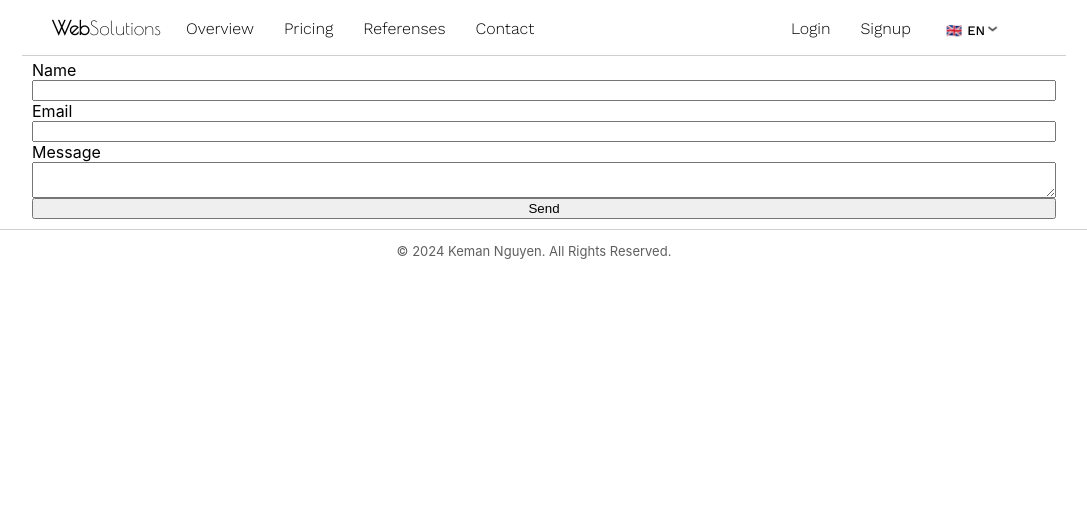
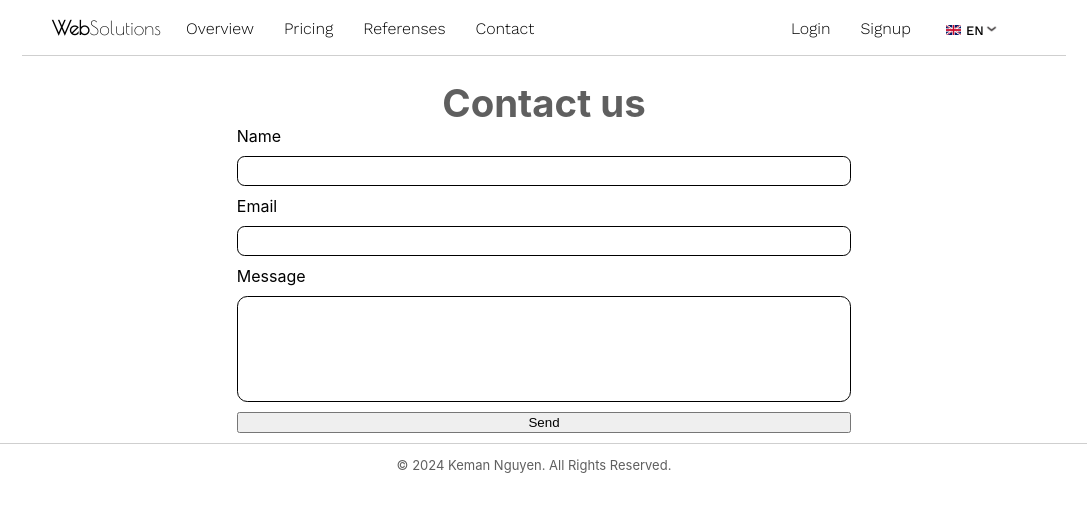
Before and after one commit to kemannguyen/Websolutions, a React (Create React App) app: page /contact in a window 1280 px wide. Shown: the top 512 px of the page, without its empty margins (106-1193 px from the left). Built offline with nearby package versions, Linux system fonts and the light colour scheme.

Commit message:
fix: translation icon dixed for all browsers

```diff
--- a/src/Components/CustomSelector.js
+++ b/src/Components/CustomSelector.js
@@ -3,10 +3,12 @@ import "../Styles/CustomSelector.css";
 import i18n from "../i18n";
 import arrowup from "../Image/arrow-ios-upward-outline.png";
 import arrowdown from "../Image/arrow-ios-downward-outline.png";
+import SV from "../Image/SV.png";
+import GB from "../Image/GB.png";
 
 const options = [
-  { value: "en", label: "EN", icon: "🇬🇧" },
-  { value: "sv", label: "SV", icon: "🇸🇪" },
+  { value: "en", label: "EN", icon: GB },
+  { value: "sv", label: "SV", icon: SV },
 ];
 
 const CustomSelector = () => {
@@ -39,7 +41,7 @@ const CustomSelector = () => {
   return (
     <div className="custom-select work-sans font-small bold-mid">
       <div className="select-header" onClick={openSelector}>
-        <span className="icon">{selectedLanguage.icon}</span>
+        <img className="icon" src={selectedLanguage.icon} />
         <span>{selectedLanguage.label}</span>
         <span>
           <img className="arrow" src={arrowIcon} />
@@ -52,7 +54,7 @@ const CustomSelector = () => {
             className="select-option"
             onClick={() => HandleClick(option)}
           >
-            <span className="icon">{option.icon}</span>
+            <img className="icon" src={option.icon} />
             <span>{option.label}</span>
           </div>
         ))}
--- /dev/null
+++ b/src/Components/Snackbar.js
@@ -0,0 +1,16 @@
+import React, { useEffect } from "react";
+import "../Styles/Snackbar.css"; // Optional: to style the Snackbar
+
+const Snackbar = ({ message, duration = 3000, onClose }) => {
+  useEffect(() => {
+    const timer = setTimeout(() => {
+      onClose();
+    }, duration);
+
+    return () => clearTimeout(timer);
+  }, [duration, onClose]);
+
+  return <div className="snackbar">{message}</div>;
+};
+
+export default Snackbar;
--- a/src/Pages/ContactPage/ContactPage.js
+++ b/src/Pages/ContactPage/ContactPage.js
@@ -1,8 +1,22 @@
-import React, { useRef } from "react";
+import React, { useRef, useState } from "react";
 import emailjs from "@emailjs/browser";
+import "../../Styles/ContactPage.css";
+import Snackbar from "../../Components/Snackbar";
 
 const ContactPage = () => {
   const form = useRef();
+
+  //Snackbar
+  const [snackbarVisible, setSnackbarVisible] = useState(false);
+  const [snackbarMessage, setSnackbarMessage] = useState("");
+
+  const showSnackbar = (message) => {
+    setSnackbarMessage(message);
+    setSnackbarVisible(true);
+  };
+  const handleCloseSnackbar = () => {
+    setSnackbarVisible(false);
+  };
 
   const sendEmail = (e) => {
     e.preventDefault();
@@ -18,8 +32,11 @@ const ContactPage = () => {
       .then(
         () => {
           console.log("SUCCESS!");
+          showSnackbar("Message has sent successfully");
+          document.getElementById("msg-form").reset();
         },
         (error) => {
+          showSnackbar("Error occured, message not could not send");
           console.log("FAILED...", error.text);
         }
       );
@@ -27,15 +44,40 @@ const ContactPage = () => {
 
   return (
     <div className="general navbarpadding">
-      <form className="flex-dir-ver" ref={form} onSubmit={sendEmail}>
+      <div className="flex-dir-hor paddingy-20">
+        <text className="font-title font-gray mx-auto bold">Contact us</text>
+      </div>
+      <form
+        id="msg-form"
+        className="flex-dir-ver contact-form mx-auto"
+        ref={form}
+        onSubmit={sendEmail}
+      >
         <label>Name</label>
-        <input type="text" name="from_name" />
+        <input
+          className="mt-10 mb-10 input"
+          type="text"
+          name="from_name"
+          required
+        />
         <label>Email</label>
-        <input type="email" name="from_email" />
+        <input
+          className="mt-10 mb-10 input"
+          type="email"
+          name="from_email"
+          required
+        />
         <label>Message</label>
-        <textarea name="message" />
+        <textarea className="msgbox" type="text" name="message" required />
         <input type="submit" value="Send" />
       </form>
+      {snackbarVisible && (
+        <Snackbar
+          message={snackbarMessage}
+          duration={3000}
+          onClose={handleCloseSnackbar}
+        />
+      )}
     </div>
   );
 };
--- /dev/null
+++ b/src/Styles/ContactPage.css
@@ -0,0 +1,29 @@
+.contact-form {
+  width: 60%;
+}
+
+.msgbox {
+  height: 100px;
+
+  margin-top: 10px;
+  margin-bottom: 10px;
+
+  font-size: larger;
+  resize: none;
+  border-radius: 1cap;
+  border-style: solid;
+  border-color: black;
+  border-width: 1px;
+  padding-left: 5px;
+}
+
+.input {
+  border-radius: 0.7cap;
+  font-size: medium;
+  border-style: solid;
+  border-color: black;
+  border-width: 1px;
+  padding-left: 5px;
+  padding-top: 5px;
+  padding-bottom: 5px;
+}
--- a/src/Styles/CustomSelector.css
+++ b/src/Styles/CustomSelector.css
@@ -47,6 +47,8 @@
 
 .icon {
   margin-right: 5px;
+  width: 15px;
+  height: 10px;
 }
 
 @media (max-width: 1100px) {
--- a/src/Styles/LandingPage.css
+++ b/src/Styles/LandingPage.css
@@ -1,6 +1,3 @@
-.test {
-  margin-top: 1000px;
-}
 .text-color {
   background-color: aqua;
 }
--- /dev/null
+++ b/src/Styles/Snackbar.css
@@ -0,0 +1,22 @@
+.snackbar {
+  position: fixed;
+  bottom: 20px;
+  left: 50%;
+  transform: translateX(-50%);
+  background-color: #333;
+  color: white;
+  padding: 16px;
+  border-radius: 4px;
+  box-shadow: 0px 2px 10px rgba(0, 0, 0, 0.1);
+  z-index: 1000;
+  animation: slide-in 0.3s ease-out;
+}
+
+@keyframes slide-in {
+  from {
+    transform: translateX(-50%) translateY(100%);
+  }
+  to {
+    transform: translateX(-50%) translateY(0);
+  }
+}
```
Also changed, not shown: src/Image/GB.png (added), src/Image/SV.png (added).
